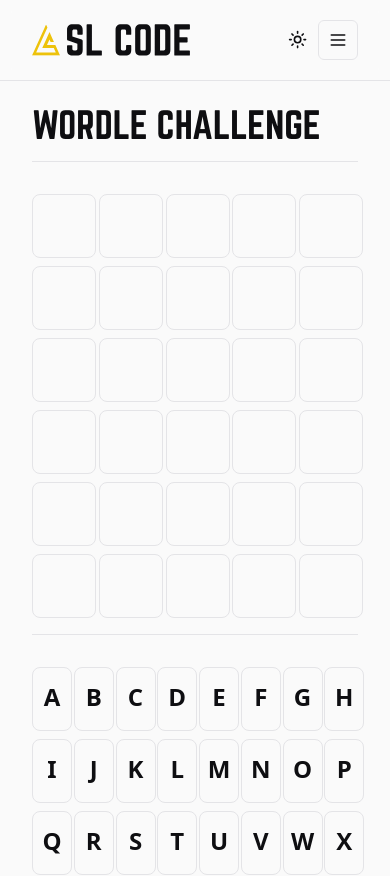
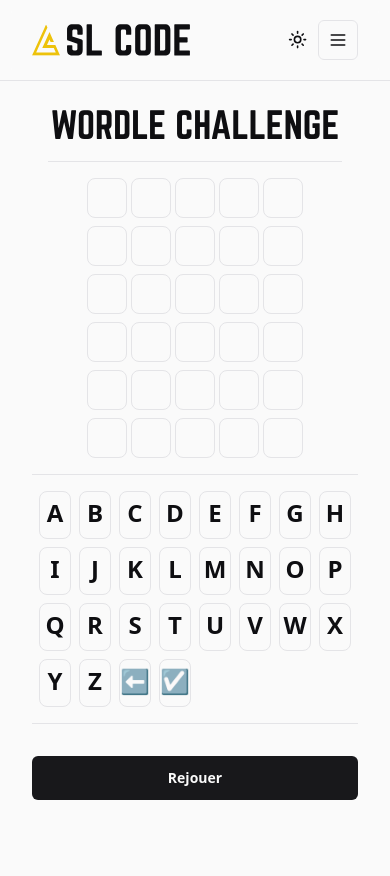
Before and after one commit to SLcode777/sl-code-blog, a Next.js app: page /wordle in a window 390 px wide. Shown: the top 876 px of the page. Built offline with nearby package versions, Linux system fonts and the light colour scheme; no server answers.

Commit message:
fixed responsive and tried to fix the confetti layer once more

```diff
--- a/app/wordle/page.tsx
+++ b/app/wordle/page.tsx
@@ -39,21 +39,21 @@ export default function Wordle() {
         <meta property="og:image" content="./og-wordle.png" />
         <title>Wordle Challenge</title>
       </Helmet>
-      <div className="flex flex-col items-start gap-4 md:flex-row md:justify-between md:gap-8">
+      <div className="flex flex-col text-center gap-4 md:flex-row md:justify-between md:gap-8">
         <div className="flex-1 space-y-4">
           <h1 className="inline-block titre text-4xl lg:text-5xl">
             WORDLE CHALLENGE
           </h1>
         </div>
       </div>
-      <hr className="mt-4 mb-8" />
-      <div id="board" className="flex flex-col gap-2">
+      <hr className="m-4 md:mb-8" />
+      <div id="board" className="flex items-center flex-col gap-2">
         {rows.map((row, idx) => (
-          <div key={idx} className="grid gap-2 grid-cols-5 w-fit">
+          <div key={idx} className="grid gap-1 md:gap-2 grid-cols-5 w-fit">
             {row.map((letter: string, index: number) => (
               <span
                 key={index}
-                className={`border border-1 w-16 h-16 rounded-lg flex items-center justify-center text-4xl pb-1 font-semibold ${
+                className={`border border-1 size-10 md:size-16 rounded-lg flex items-center justify-center text-2xl md:text-4xl pb-1 font-semibold ${
                   guessStatus[idx] ? guessStatus[idx][index] : ""
                 }`}
               >
@@ -63,9 +63,9 @@ export default function Wordle() {
           </div>
         ))}
       </div>
-      <hr className="mt-4 mb-8" />
+      <hr className="my-4 md:my-8" />
 
-      <section id="keyboard" className="flex flex-col gap-2">
+      <section id="keyboard" className="flex flex-col items-center gap-2">
         <div className="grid gap-2 grid-cols-8  w-fit">
           {Alphabet.map((letter) => (
             <button
@@ -73,18 +73,18 @@ export default function Wordle() {
               onClick={() => handleLetterClick(letter)}
               className={`letter ${
                 letterStatus[letter] || ""
-              } border border-1 rounded-lg h-16 w-10 md:size-16 flex items-center justify-center text-2xl md:text-4xl pb-1 font-semibold`}
+              } border border-1 rounded-lg h-12 w-8 md:h-16 md:w-12 flex items-center justify-center text-2xl md:text-4xl pb-1 font-semibold hover:border-yellow-600`}
             >
               {letter}
             </button>
           ))}
         </div>
       </section>
-      <hr className="mt-4 mb-8" />
+      <hr className="my-4 md:my-8" />
       <Button
         className={cn(
           buttonVariants({ size: "lg" }),
-          "w-full sm:w-fit font-bold my-4 dark:hover:bg-[#FFFCDB]"
+          "w-full  font-bold my-4 dark:hover:bg-[#FFFCDB]"
         )}
         onClick={() => window.location.reload()}
       >
```
